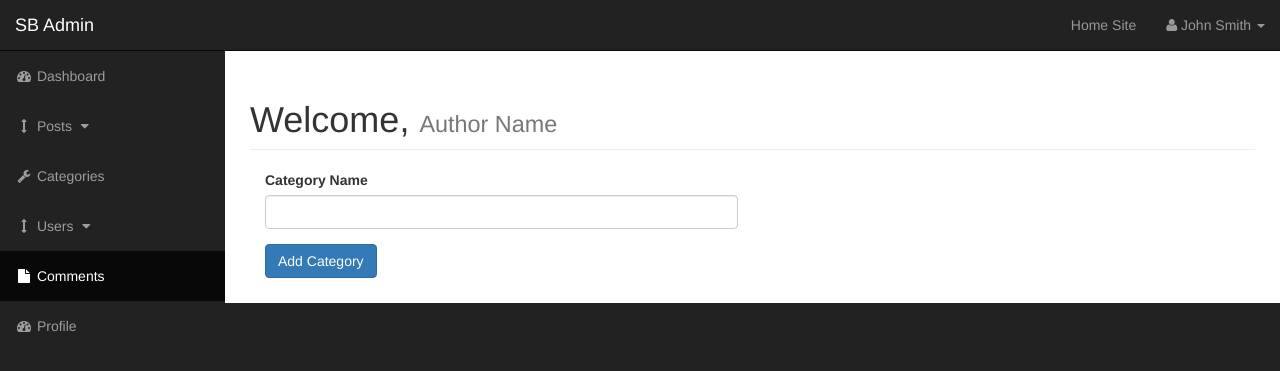
After one commit to LenninTroya/my-built-from-scratch-CMS, a PHP site: page /admin/categories.php in a window 1280 px wide. The commit adds this page. Shown: the top 371 px of the page. Run offline with PHP 8.4, Linux system fonts and the light colour scheme.

Commit message:
Created html form for adding categories from admin side

```diff
--- /dev/null
+++ b/admin/categories.php
@@ -0,0 +1,52 @@
+<?php
+include "includes/header.php";
+?>
+
+
+<body>
+
+<div id="wrapper">
+
+    <!-- Navigation -->
+    <?php
+    include "includes/navigation.php";
+    ?>
+
+    <div id="page-wrapper">
+
+        <div class="container-fluid">
+
+            <!-- Page Heading -->
+            <div class="row">
+                <div class="col-lg-12">
+                    <h1 class="page-header">
+                        Welcome,
+                        <small>Author Name</small>
+                    </h1>
+
+                    <div class="col-xs-6">
+                        <form action="">
+                            <div class="form-group">
+                                <label for="cat_title">Category Name</label>
+                                <input class="form-control" type="text" name="cat_title">
+                            </div>
+                            <div class="form-group">
+                                <input class="btn btn-primary" type="submit" name="submit" value="Add Category">
+                            </div>
+
+                        </form>
+                    </div>
+
+                </div>
+            </div>
+            <!-- /.row -->
+
+        </div>
+        <!-- /.container-fluid -->
+
+    </div>
+    <!-- /#page-wrapper -->
+
+    <?php
+    include "includes/footer.php";
+    ?>
--- a/admin/includes/header.php
+++ b/admin/includes/header.php
@@ -1,3 +1,6 @@
+<?php
+include "../includes/db.php";
+?>
 <!DOCTYPE html>
 <html lang="en">
 
--- a/admin/index.php
+++ b/admin/index.php
@@ -5,6 +5,7 @@ include "includes/header.php";
 <body>
 
     <div id="wrapper">
+
 
         <!-- Navigation -->
         <?php
```
